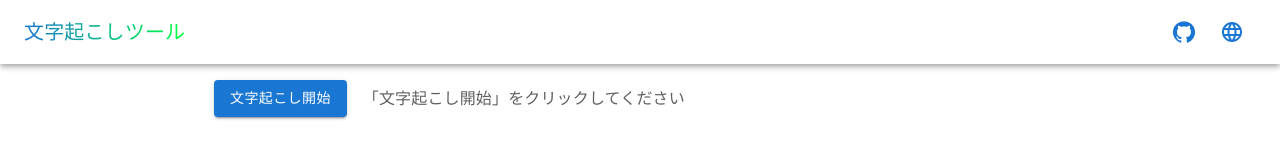
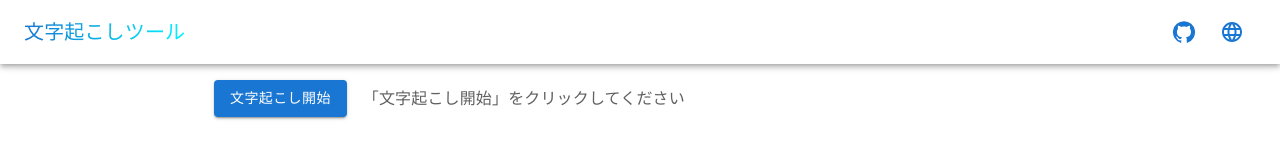
Before and after one commit to r-40021/web-speech-api, a React (Create React App) app: page / in a window 1280 px wide. Shown: the top 160 px of the page. Built offline with nearby package versions, Linux system fonts and the light colour scheme.

Commit message:
Update App.css

```diff
--- a/src/App.css
+++ b/src/App.css
@@ -33,8 +33,8 @@ body {
 
 .header-title{
   color: #1976d2;
-  background: -webkit-linear-gradient(90deg,#1976d2 0,#00ff43);
-  background: linear-gradient(90deg,#1976d2 0,#00ff43);
+  background: -webkit-linear-gradient(to right, #1976d2 0%, #00f2fe 100%);
+  background: linear-gradient(to right, #1976d2 0%, #00f2fe 100%);
   background-clip: text;
   -webkit-background-clip: text;
   -webkit-text-fill-color: transparent;
```
